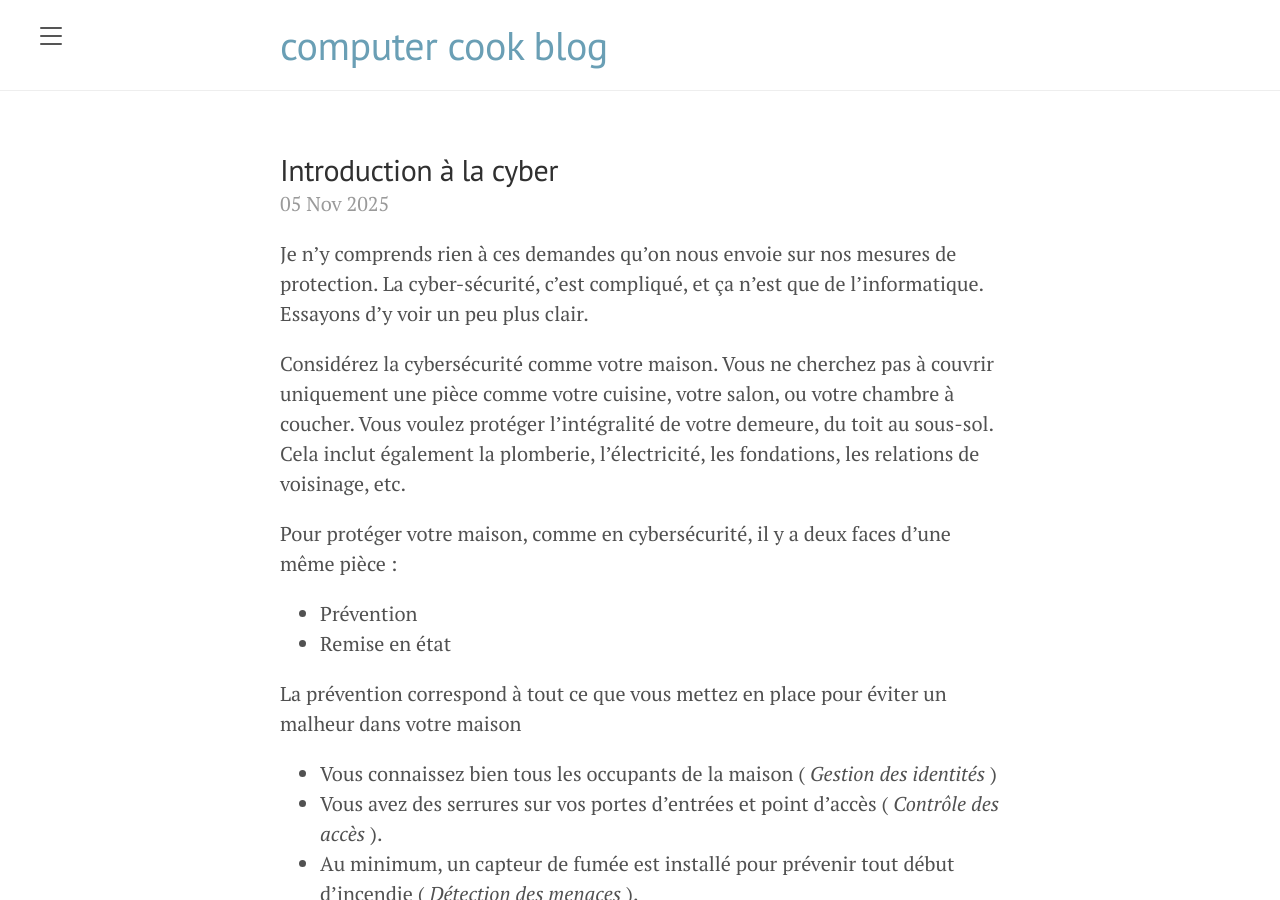
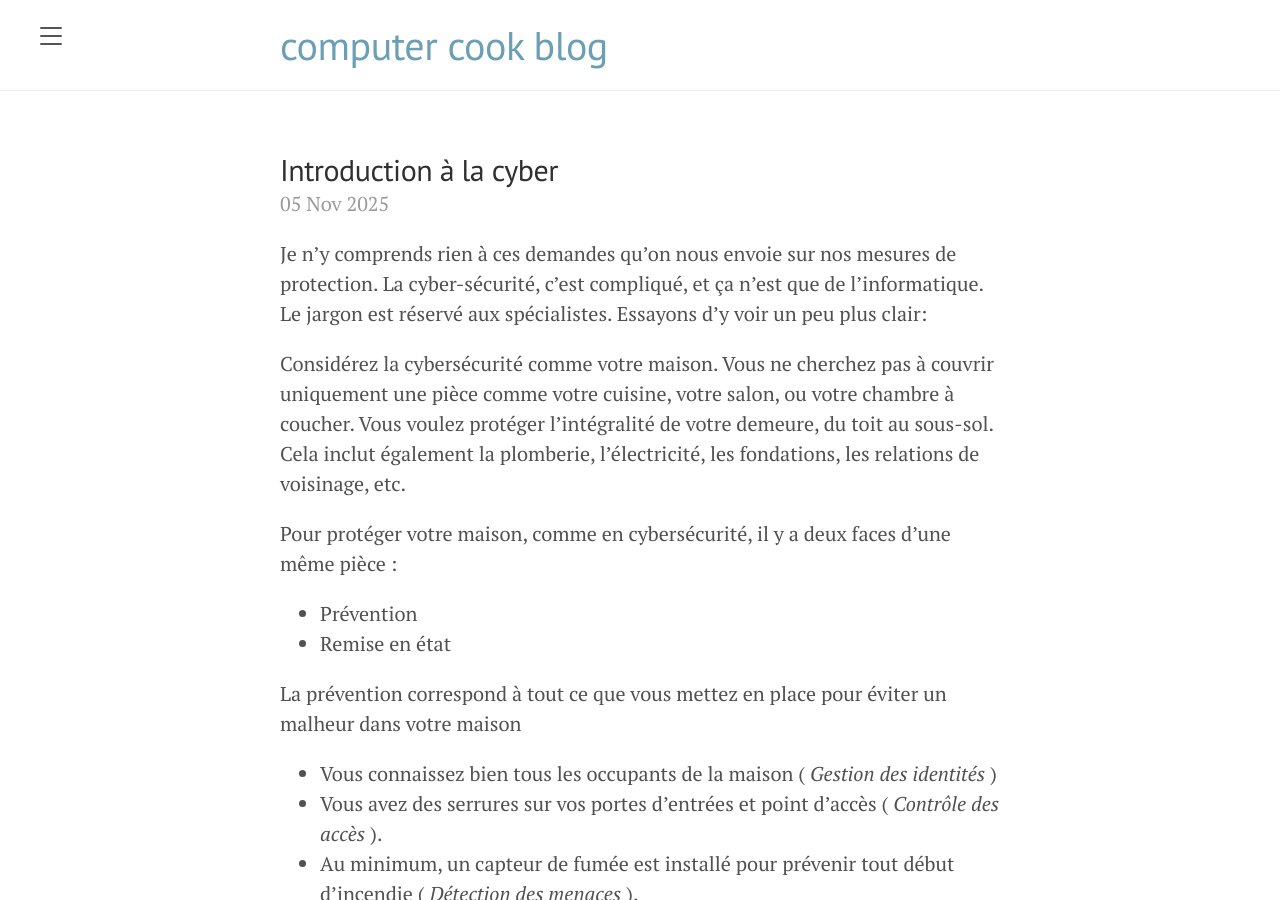
Before and after one commit to rvillemeur/rvillemeur.github.io, a Jekyll site: the page built from _posts/2025-11-05-introduction-cyber.md, in a window 1280 px wide and 900 px high. Built offline with Jekyll 4.4.1, drawn with Linux system fonts in a browser that asks for light colours.

Commit message:
final fix on cyber intro

```diff
--- a/_posts/2025-11-05-introduction-cyber.md
+++ b/_posts/2025-11-05-introduction-cyber.md
@@ -9,8 +9,8 @@ draft: false
 ---
 
 Je n'y comprends rien à ces demandes qu'on nous envoie sur nos mesures de protection.
-La cyber-sécurité, c'est compliqué, et ça n'est que de l'informatique.
-Essayons d'y voir un peu plus clair.
+La cyber-sécurité, c'est compliqué, et ça n'est que de l'informatique. Le jargon est réservé aux spécialistes.
+Essayons d'y voir un peu plus clair:
 
 Considérez la cybersécurité comme votre maison. Vous ne cherchez pas à couvrir uniquement une pièce comme votre cuisine, votre salon, ou votre chambre à coucher.
 Vous voulez protéger l'intégralité de votre demeure, du toit au sous-sol. Cela inclut également la plomberie, l'électricité, les fondations, les relations de voisinage, etc.
```
